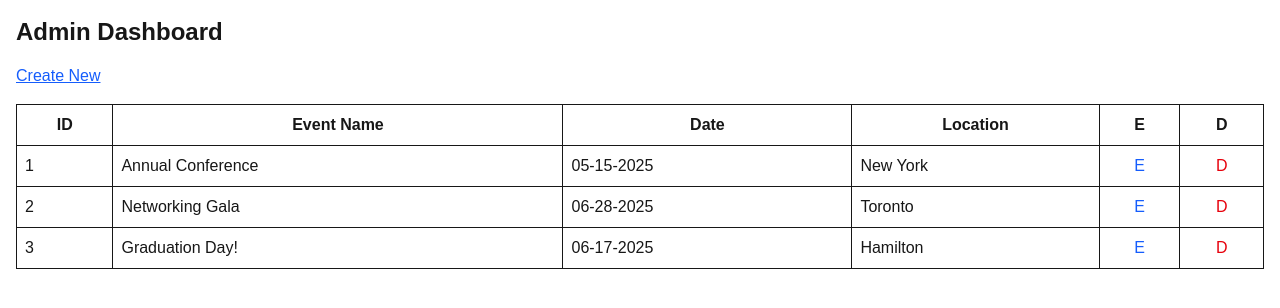
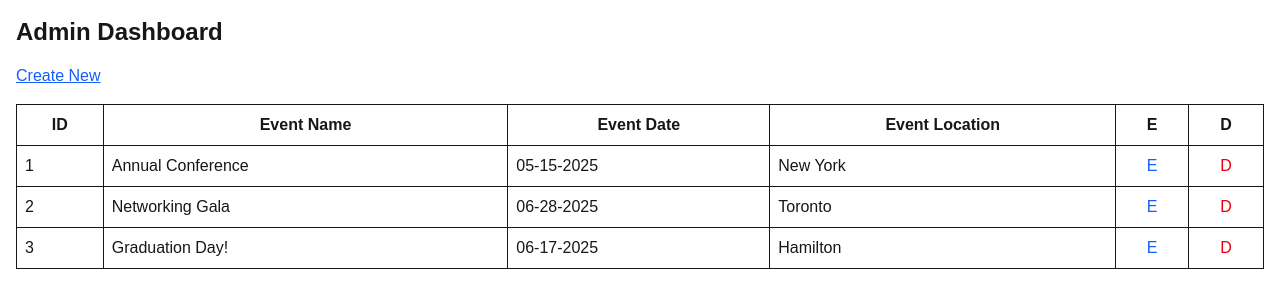
Before and after one commit to kndubois/Calenda, a Next.js app: page /admin in a window 1280 px wide. Shown: the top 308 px of the page. Built offline with nearby package versions, Linux system fonts and the light colour scheme; data requests are answered from the project's data file.

Commit message:
updated location to add event to keep it consistent

```diff
--- a/db.json
+++ b/db.json
@@ -4,19 +4,19 @@
       "id": "1",
       "event_name": "Annual Conference",
       "event_date": "05-15-2025",
-      "location": "New York"
+      "event_location": "New York"
     },
     {
       "id": "2",
       "event_name": "Networking Gala",
       "event_date": "06-28-2025",
-      "location": "Toronto"
+      "event_location": "Toronto"
     },
     {
       "id": 3,
       "event_name": "Graduation Day!",
       "event_date": "06-17-2025",
-      "location": "Hamilton"
+      "event_location": "Hamilton"
     }
   ]
 }
--- a/src/app/admin/create/page.js
+++ b/src/app/admin/create/page.js
@@ -7,7 +7,7 @@ export default function CreateEventForm() {
 
   const [eventName, setEventName] = useState('');
   const [eventDate, setEventDate] = useState('');
-  const [location, setLocation] = useState('');
+  const [eventLocation, setEventLocation] = useState('');
   const [errors, setErrors] = useState([]);
   const router = useRouter();
 
@@ -63,7 +63,7 @@ export default function CreateEventForm() {
         id: nextId,
         event_name: eventName,
         event_date: eventDate,
-        location,
+        event_location: eventLocation,
     };
 
     await fetch('http://localhost:4000/events', {
@@ -110,11 +110,11 @@ export default function CreateEventForm() {
             </div>
 
             <div>
-            <label className="block">Location:</label>
+            <label className="block">Event Location:</label>
             <input
                 type="text"
-                value={location}
-                onChange={(e) => setLocation(e.target.value)}
+                value={eventLocation}
+                onChange={(e) => setEventLocation(e.target.value)}
                 className="border p-2 w-full"
                 required
             />
--- a/src/app/admin/edit/[id]/EditEventForm.js
+++ b/src/app/admin/edit/[id]/EditEventForm.js
@@ -8,7 +8,7 @@ export default function EditEventForm({ event }) {
 
   const [eventName, setEventName] = useState(event.event_name);
   const [eventDate, setEventDate] = useState(event.event_date);
-  const [location, setLocation] = useState(event.location);
+  const [eventLocation, setEventLocation] = useState(event.event_location);
   const [errors, setErrors] = useState([]);
   const router = useRouter();
 
@@ -55,7 +55,7 @@ export default function EditEventForm({ event }) {
         id: event.id,
         event_name: eventName,
         event_date: eventDate,
-        location,
+        event_location: eventLocation,
     };
 
     startTransition(async () => {
@@ -98,11 +98,11 @@ export default function EditEventForm({ event }) {
             </div>
 
             <div>
-                <label className="block">Location:</label>
+                <label className="block">Event Location:</label>
                 <input
                     type="text"
-                    value={location}
-                    onChange={(e) => setLocation(e.target.value)}
+                    value={eventLocation}
+                    onChange={(e) => setEventLocation(e.target.value)}
                     className="border p-2 w-full"
                 />
             </div>
--- a/src/app/admin/page.js
+++ b/src/app/admin/page.js
@@ -19,8 +19,8 @@ export default async function AdminPage() {
           <tr>
             <th className="border p-2">ID</th>
             <th className="border p-2">Event Name</th>
-            <th className="border p-2">Date</th>
-            <th className="border p-2">Location</th>
+            <th className="border p-2">Event Date</th>
+            <th className="border p-2">Event Location</th>
 
             <th className="border p-2">E</th>
             <th className="border p-2">D</th>
@@ -32,7 +32,7 @@ export default async function AdminPage() {
               <td className="border p-2">{event.id}</td>
               <td className="border p-2">{event.event_name}</td>
               <td className="border p-2">{event.event_date}</td>
-              <td className="border p-2">{event.location}</td>
+              <td className="border p-2">{event.event_location}</td>
 
               <td className="border p-2 text-center">
                 <Link href={`/admin/edit/${event.id}`} className="text-blue-600">
--- a/src/app/collection/[id]/page.js
+++ b/src/app/collection/[id]/page.js
@@ -41,8 +41,8 @@ export default async function EventDetail({ params }) {
             <td className="border p-2">{event.event_date}</td>
           </tr>
           <tr>
-            <td className="border p-2 font-semibold">Location</td>
-            <td className="border p-2">{event.location}</td>
+            <td className="border p-2 font-semibold">Event Location</td>
+            <td className="border p-2">{event.event_location}</td>
           </tr>
         </tbody>
       </table>
```
